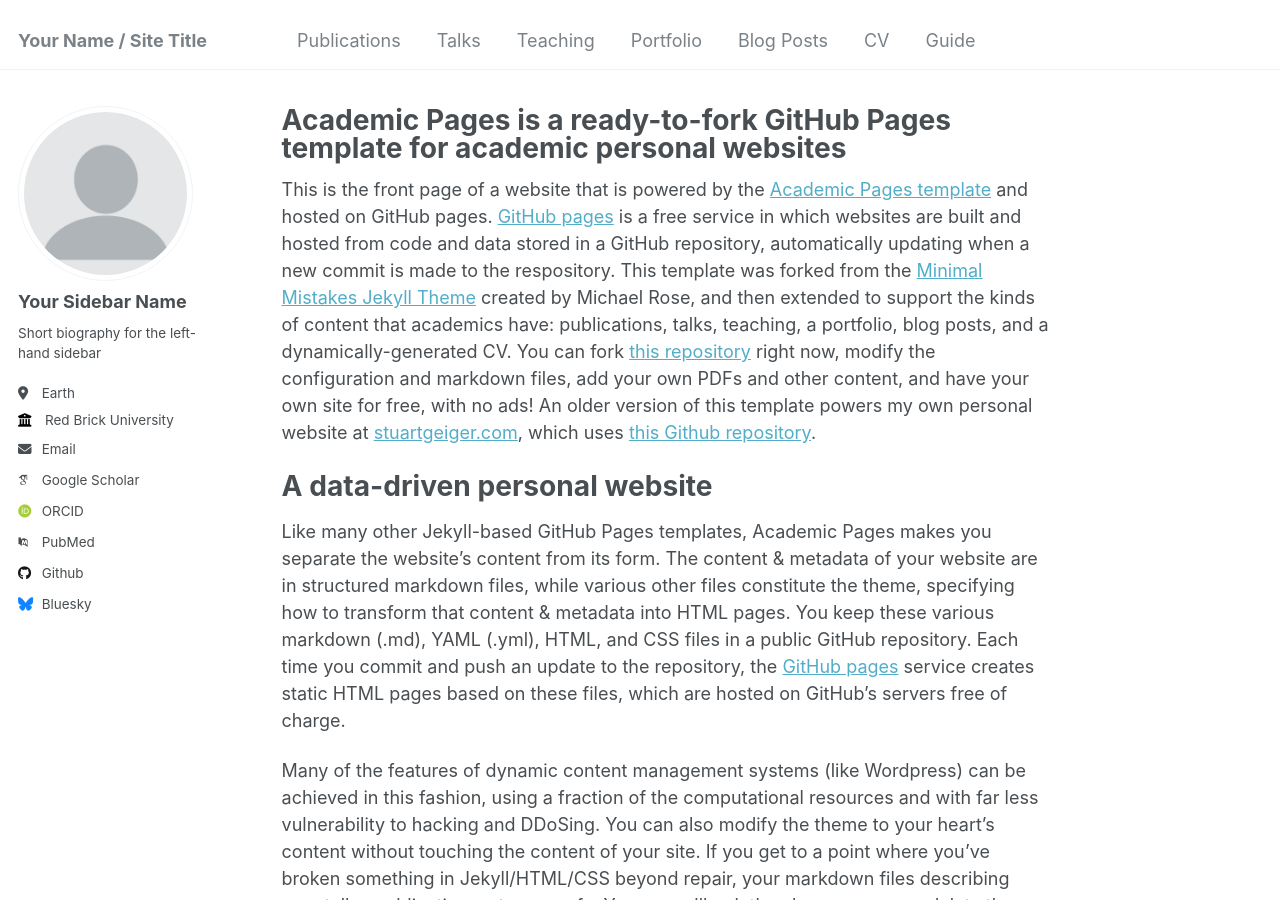
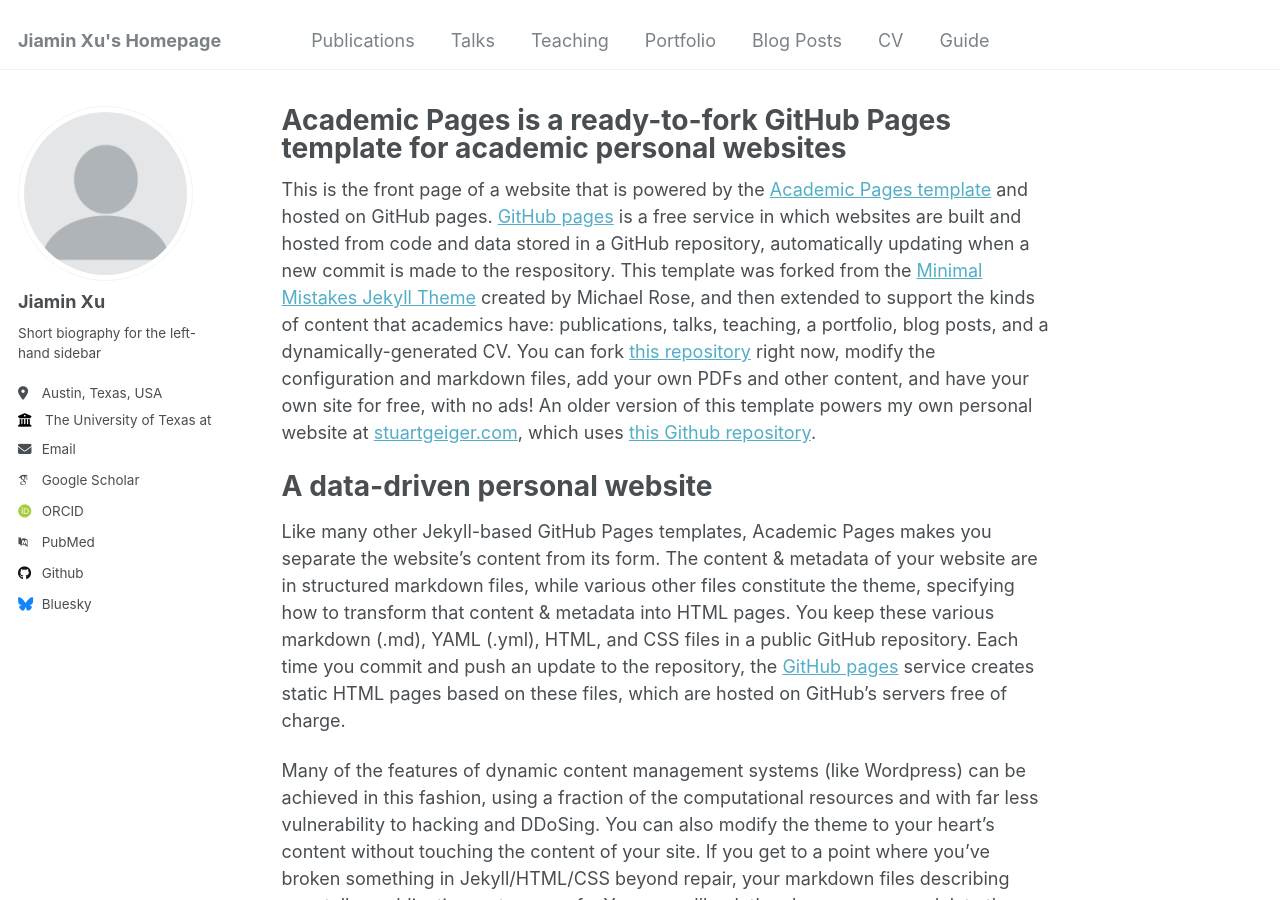
Before and after one commit to Jiaminx7/Website, a Jekyll site: the page built from _pages/about.md, in a window 1280 px wide and 900 px high. Built offline with Jekyll 4.4.1, drawn with Linux system fonts in a browser that asks for light colours; some web fonts are replaced.

Commit message:
Update _config.yml

```diff
--- a/_config.yml
+++ b/_config.yml
@@ -8,10 +8,10 @@
 
 # Basic Site Settings
 locale                   : "en-US"
-title                    : "Your Name / Site Title"
+title                    : "Jiamin Xu's Homepage"
 title_separator          : "-"
 name                     : &name "Jiamin Xu"
-description              : &description "personal description"
+description              : &description "Ph.D. student"
 url                      : https://academicpages.github.io # the base hostname & protocol for your site e.g. "https://mmistakes.github.io"
 baseurl                  : "" # the subpath of your site, e.g. "/blog"
 repository               : "academicpages/academicpages.github.io"
@@ -22,13 +22,13 @@ repository               : "academicpages/academicpages.github.io"
 author:
   # Biographic information
   avatar           : "profile.png"
-  name             : "Your Sidebar Name"
-  pronouns         : # example: "she/her"
+  name             : "Jiamin Xu"
+  pronouns         : # example: "He/His"
   bio              : "Short biography for the left-hand sidebar"
-  location         : "Earth"
-  employer         : "Red Brick University"
+  location         : "Austin, Texas, USA"
+  employer         : "The University of Texas at Austin"
   uri              : # URL
-  email            : "none@example.org"
+  email            : "jiaminxu@utexas.edu"
 
   # Academic websites
   arxiv            : # URL - Update with the correct link to your profile
```
